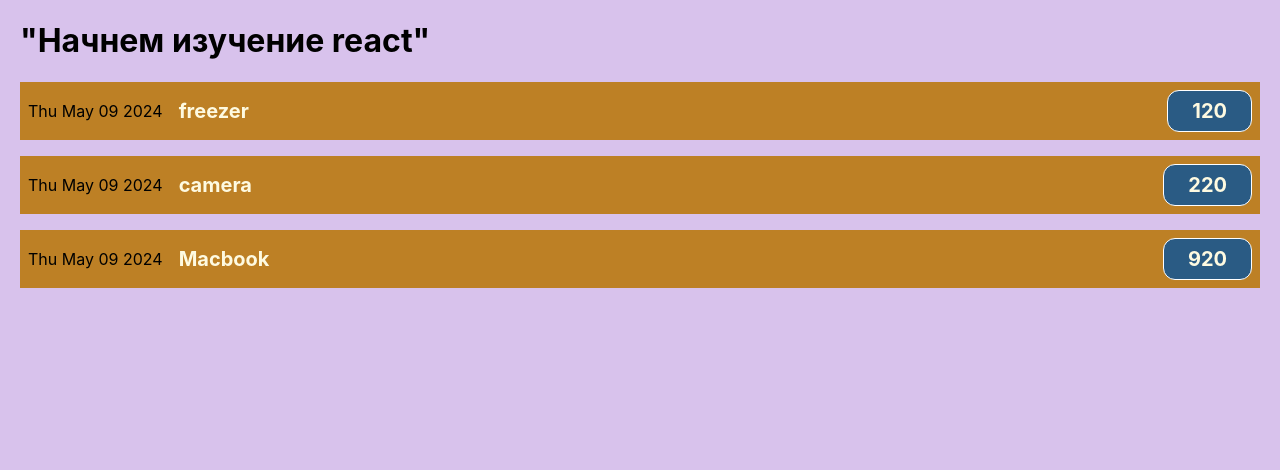
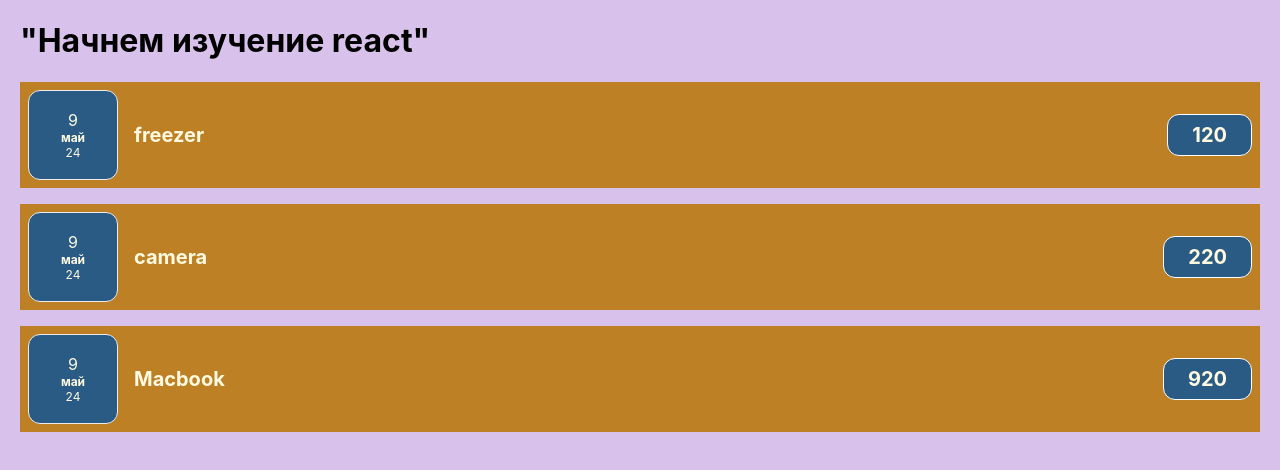
Before and after one commit to AlekseySapunkov/shopping-list, a JavaScript app: page / in a window 1280 px wide. Shown: the top 470 px of the page. Built offline with nearby package versions, Linux system fonts and the light colour scheme.

Commit message:
update ItemCost.css and ItemCost.js

```diff
--- a/src/components/ItemCost.css
+++ b/src/components/ItemCost.css
@@ -34,7 +34,32 @@
   padding: 0.5rem;
   border-radius: 12px;
 }
+.cost-date {
+  display: flex;
+  flex-direction: column;
+  width: 5.5rem;
+  height: 5.5rem;
+  border: 1px solid #ececec;
+  background-color: #2a5b84;
+  color: #fefae1;
+  border-radius: 12px;
+  align-items: center;
+  justify-content: center;
+}
 
+.cost-date__month {
+  font-size: 0.75rem;
+  font-weight: bold;
+}
+
+.cost-date__year {
+  font-size: 0.75rem;
+}
+
+.cost-date__day {
+  font-size: 1.5rem;
+  font-weight: bold;
+}
 @media (min-width: 580px) {
   .cost-item__description {
     flex-direction: row;
--- a/src/components/ItemCost.js
+++ b/src/components/ItemCost.js
@@ -1,11 +1,17 @@
 import "./ItemCost.css";
 function ItemCost(props) {
-  const costDate = props.date;
+  const month = props.date.toLocaleString("ru-Ru", { month: "long" });
+  const day = props.date.toLocaleString("ru-Ru", { day: "numeric" });
+  const year = props.date.toLocaleString("ru-Ru", { year: "2-digit" });
   const costTitle = props.price;
   const title = props.description;
   return (
     <div className="cost-item">
-      <div>{costDate.toDateString()}</div>
+      <div className="cost-date">
+        <div cost-date__day>{day}</div>
+        <div className="cost-date__month">{month}</div>
+        <div className="cost-date__year">{year}</div>
+      </div>
       <div className="cost-item__description">
         <h2>{title}</h2>
         <div className="cost-item__price">{costTitle}</div>
```
